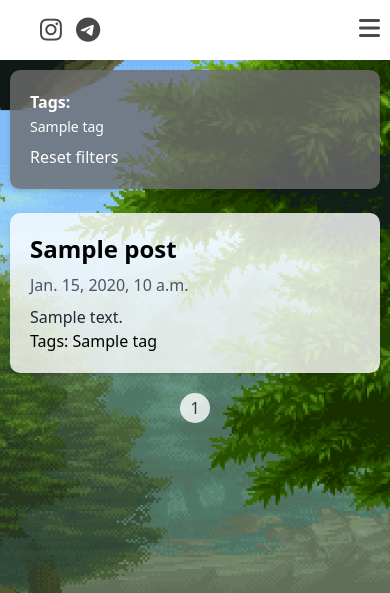
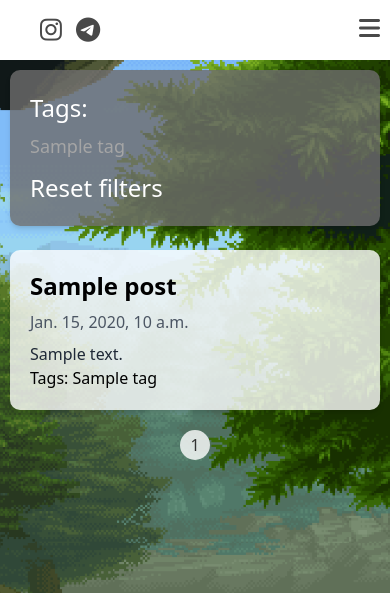
Before and after one commit to AstraDinati/myblog, a Django app: template blog/templates/blog/post_list.html in a window 390 px wide. Shown: the top 593 px of the page. Run offline with Django 3.2, Linux system fonts and the light colour scheme; the template is opened without the code that fills it: most values are stand-ins (such as "Sample title", 1, 10 or a date in 2020).

Commit message:
increased the tag font size, changed some colors and hovers

```diff
--- a/blog/static/css/styles.css
+++ b/blog/static/css/styles.css
@@ -699,6 +699,10 @@ body {
   display: inline-block;
 }
 
+.tag-link:hover {
+  color: #007bff;
+}
+
 
 /* Стили для пагинации */
 .pagination {
@@ -771,9 +775,9 @@ body {
   color: rgb(55 65 81 / var(--tw-text-opacity));
 }
 
-.hover\:underline:hover {
+/* .hover\:underline:hover {
   text-decoration-line: underline;
-}
+} */
 
 /* стиль навигационных ссылок Blog и About */
 
@@ -793,7 +797,6 @@ body {
 
 .nav-link:hover {
   color: #007bff;
-  /* Либо другой светло-серый цвет */
 }
 
 /* стиль страницы about */
@@ -836,6 +839,11 @@ body {
   animation: fadeInUp 0.5s ease-in-out;
 }
 
+.post-title:hover {
+  color: #007bff;
+}
+
+
 .about {
   background-color: rgba(255, 255, 255, 0.8);
   padding: 20px;
@@ -861,31 +869,31 @@ body {
 
 .tag-cloud-item {
   display: inline-block;
-  margin: 0 8px 8px 0;
+  margin: 0 10px 10px 0;
   /* Задайте нужные отступы между тегами */
-  font-size: 14px;
+  font-size: 18px;
   /* Задайте желаемый размер шрифта */
 }
 
 .tag-cloud-item a {
   text-decoration: none;
-  color: #ffffff;
+  color: #a5a5a5;
   /* Задайте цвет текста тега */
 }
 
 .tag-cloud-item a:hover {
-  background-color: rgba(70, 88, 37, 0.658);
-  padding: 4px 8px;
-  border-radius: 17px;
+  background-color: rgba(255, 255, 255, 0.8);
+  color: rgb(66, 66, 66) !important;
+  padding: 2px 4px;
+  border-radius: 14px;
 }
 
 
 .selected-tag {
-  background-color: rgba(70, 88, 37, 0.658);
-  color: white;
-  padding: 4px 8px;
-  margin-right: 4px;
-  border-radius: 17px;
+  background-color: rgba(255, 255, 255, 0.8);
+  color: rgb(66, 66, 66) !important;
+  padding: 2px 4px;
+  border-radius: 14px;
 }
 
 .content-container {
@@ -934,6 +942,12 @@ body {
 
 .blog-flex__aside {
   color: #ffffff;
+  font-size: 24px;
+}
+
+
+.blog-flex__aside a:hover {
+  color: rgb(207, 86, 86);
 }
 
 /* медиа */
@@ -1059,13 +1073,13 @@ body {
 @media screen and (min-width: 1400px) {
   .blog-flex__section {
     padding-right: 1%;
-    margin-left: 10%;
+    margin-left: 15%;
   }
 
   .blog-flex__aside {
     width: 335px;
     padding-left: 1%;
-    margin-right: 10%;
+    margin-right: 15%;
     color: #ffffff;
   }
 }
--- a/blog/templates/blog/post_detail.html
+++ b/blog/templates/blog/post_detail.html
@@ -22,8 +22,7 @@
         {% endif %}
         <br>
         <p>Tags: {% for tag in post.tags.all %}
-            <a href="{% url 'tag_filter' %}?tag={{ tag.name }}"
-                class="tag-link hover:bg-gray-200 hover:text-blue-500 hover:underline">{{ tag.name }}</a>
+            <a href="{% url 'tag_filter' %}?tag={{ tag.name }}" class="tag-link">{{ tag.name }}</a>
             {% if not forloop.last %}, {% endif %}{% endfor %}
         </p>
     </div>
--- a/blog/templates/blog/post_list.html
+++ b/blog/templates/blog/post_list.html
@@ -8,7 +8,7 @@
     <!-- Список тегов -->
     <div class="blog-flex__aside">
         <div class="tag-container lg:p-6 shadow-md rounded lg:flex">
-            <strong>Tags:</strong>
+            <h2>Tags:</h2>
             <ul class="tag-cloud">
                 {% for tag in tags %}
                 <li class="tag-cloud-item">
@@ -32,13 +32,13 @@
     <div class="blog-flex__section">
         {% for post in posts %}
         <div class="post bg-white lg:flex lg:p-6 p-0 shadow-md mb-4 lg:mx-auto"> <!-- Уменьшил mb-4 на mb-2 -->
-            <h2 class="text-2xl font-bold mb-2"><a href="{% url 'post_detail' pk=post.pk %}">{{ post.title }}</a>
+            <h2 class="post-title text-2xl font-bold mb-2"><a href="{% url 'post_detail' pk=post.pk %}">
+                    {{ post.title }}</a>
             </h2>
             <p class="text-gray-600 mb-2">{{ post.pub_date }}</p>
             <p class="text-gray-800">{{ post.content|truncatewords:24 }}</p>
             <p>Tags: {% for tag in post.tags.all %}
-                <a href="{% url 'tag_filter' %}?tag={{ tag.name }}"
-                    class="tag-link hover:bg-gray-200 hover:text-blue-500 hover:underline">{{ tag.name }}</a>
+                <a href="{% url 'tag_filter' %}?tag={{ tag.name }}" class="tag-link">{{ tag.name }}</a>
                 {% if not forloop.last %}, {% endif %}{% endfor %}
             </p>
         </div>
```
